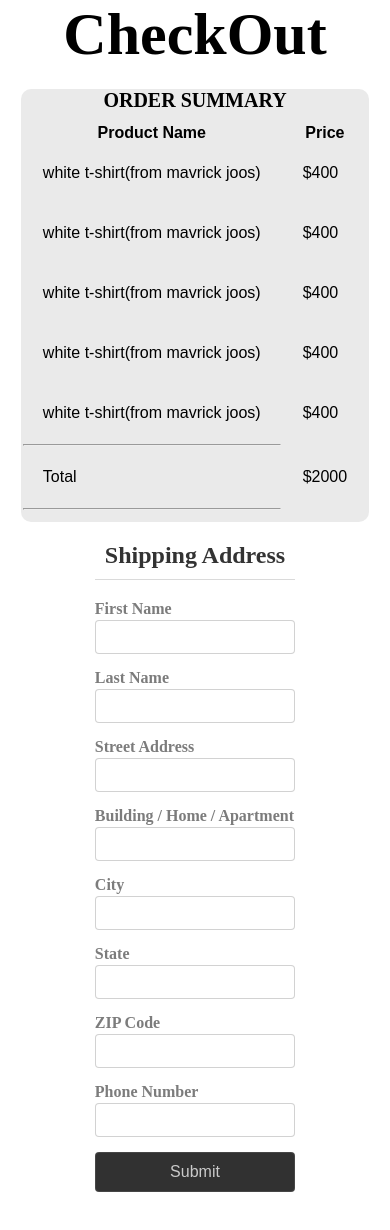
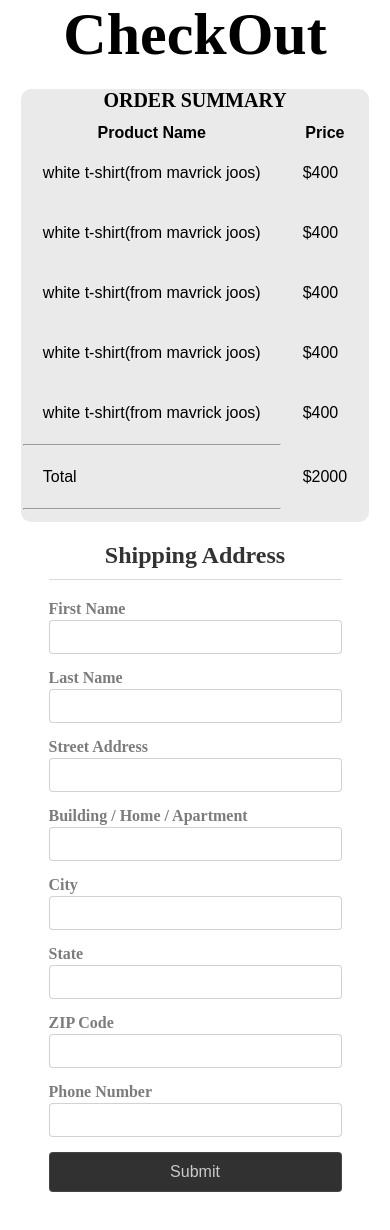
Before and after one commit to vasu55v/shoes_selling_website, a React (Vite) app in the folder shoes_frontend/: page /UserCheckOut in a window 390 px wide. Shown: the top 1230 px of the page. Built offline with nearby package versions, Linux system fonts and the light colour scheme.

Commit message:
usercheckout complete

```diff
--- a/shoes_frontend/src/components/UserCheckOut.jsx
+++ b/shoes_frontend/src/components/UserCheckOut.jsx
@@ -53,7 +53,7 @@ const UserCheckOut = () => {
     </div>
     <div class="container">
         <center><h2>Shipping Address</h2></center>
-        <form>
+        <form className='address_form'>
             <div class="form-group">
                 <label for="firstName">First Name</label>
                 <input className="input_field" type="text" id="firstName" name="firstName" required/>
--- a/shoes_frontend/src/styles/userCheckOut.css
+++ b/shoes_frontend/src/styles/userCheckOut.css
@@ -23,7 +23,7 @@
 }
 
 .container {
-    max-width:600px;
+    width:600px;
     margin: 0 auto;
     background-color: #ffffff;
     padding: 20px;
@@ -31,7 +31,7 @@
     font-family: intern;
 }
 
-form{
+.address_form{
     max-width: 600px;
 }
 
@@ -55,8 +55,8 @@ label {
     color: #555555c4;
 }
 
-.input_field {
-    width: 100% ;
+form input{
+    width:100%;
     padding: 8px;
     border: 1px solid #74747452;
     border-radius: 4px;
@@ -84,13 +84,16 @@ input[type="submit"]:hover {
         padding: 10px;
     }
 
-    input[type="text"],
-    input[type="tel"] {
+    .input_field {
         font-size: 14px;
     }
 
     input[type="submit"] {
         font-size: 16px;
+    }
+
+    .container {
+        width:313px;
     }
 }
 
@@ -99,6 +102,7 @@ input[type="submit"]:hover {
     max-width: 600px;
     margin: 0 auto;
     border-radius: 10px;
+    height: auto;
 }
 
 
@@ -116,6 +120,8 @@ input[type="submit"]:hover {
        font-size: 20px;
      }
 }
+
+
 .Order_summery table{
     margin: 10px auto;
 }
```
